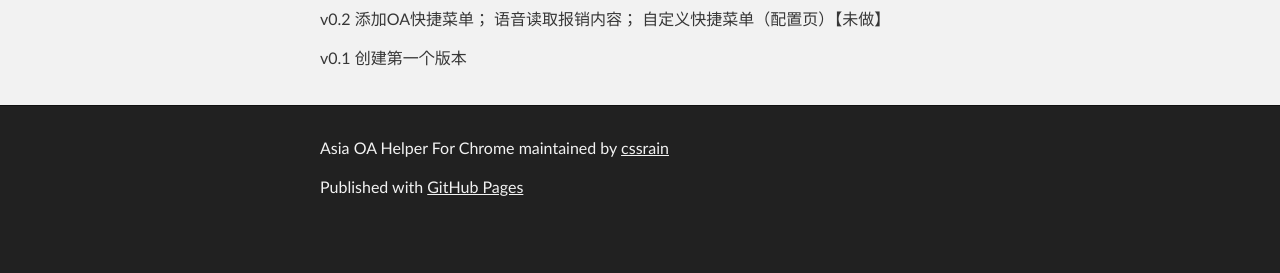
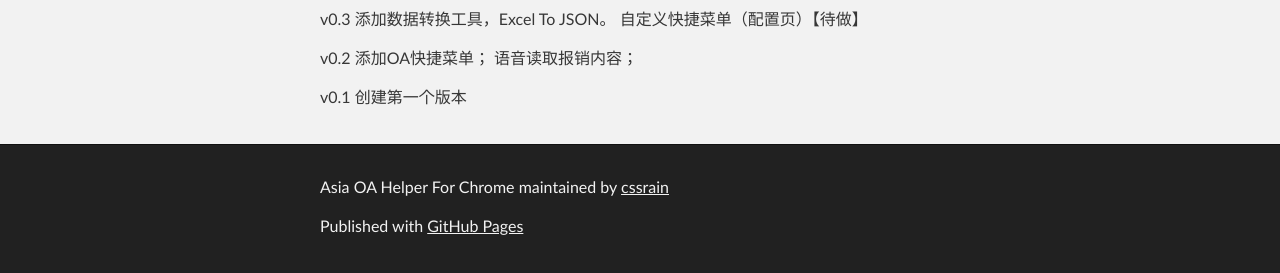
Before and after one commit to cssrain/assie, a plain HTML site: page index.html in a window 1280 px wide. Shown: the part 1792-2065 px from the top of the page. Before the commit the page ends 2026 px from the top, so only its background shows below. Drawn offline with Linux system fonts and the light colour scheme.

```diff
--- a/index.html
+++ b/index.html
@@ -62,10 +62,13 @@
 <h2>
 <a name="%E5%8D%87%E7%BA%A7%E8%AE%B0%E5%BD%95" class="anchor" href="#%E5%8D%87%E7%BA%A7%E8%AE%B0%E5%BD%95"><span class="octicon octicon-link"></span></a>升级记录</h2>
 
+<p>v0.3
+添加数据转换工具，Excel To JSON。
+自定义快捷菜单（配置页）【待做】</p>
+
 <p>v0.2
 添加OA快捷菜单；
-语音读取报销内容；
-自定义快捷菜单（配置页）【未做】</p>
+语音读取报销内容；</p>
 
 <p>v0.1
 创建第一个版本</p>
--- a/params.json
+++ b/params.json
@@ -1 +1 @@
-{"name":"Asia OA Helper For Chrome","tagline":"亚信OA助手","body":"Asia OA Helper For Chrome 亚信OA助手\r\n=========\r\n\r\n为了节约大家时间，提供工作效率，方便填写报销明细，故开发了此扩展。\r\n此扩展是一个Chrome的插件，大家可以去Chrome应用商店安装。\r\n地址是：[亚信OA助手Chrome Plugin](https://chrome.google.com/webstore/detail/ignahanahanaegnacbbiflgfebkbobbl).\r\n\r\n##OA快捷导航\r\n\r\n让导航更便捷。\r\n\r\n![OA快捷导航](https://raw.githubusercontent.com/cssrain/assie/master/prtsc/1.png)\r\n\r\n##一键预览报销单\r\n\r\n在报销页面，点击下方的“一键预览报销单”按钮，即可更直观的预览本次报销的详情。\r\n\r\n![一键预览报销单](https://raw.githubusercontent.com/cssrain/assie/master/prtsc/2.png)\r\n\r\n\r\n##一键生成明细\r\n\r\n在明细页面内，把明细都生成。在使用一键生成明细时，如果只填写一个，另外2个不填写，那么另外2个会被冲掉，所以请使用时，务必都填写（如果有明细的话）。\r\n\r\n![一键预览报销单](https://raw.githubusercontent.com/cssrain/assie/master/prtsc/4.png)\r\n\r\n##升级记录\r\nv0.2\r\n添加OA快捷菜单；\r\n语音读取报销内容；\r\n自定义快捷菜单（配置页）【未做】\r\n\r\nv0.1\r\n创建第一个版本\r\n\r\n","google":"","note":"Don't delete this file! It's used internally to help with page regeneration."}
+{"name":"Asia OA Helper For Chrome","tagline":"亚信OA助手","body":"Asia OA Helper For Chrome 亚信OA助手\r\n=========\r\n\r\n为了节约大家时间，提供工作效率，方便填写报销明细，故开发了此扩展。\r\n此扩展是一个Chrome的插件，大家可以去Chrome应用商店安装。\r\n地址是：[亚信OA助手Chrome Plugin](https://chrome.google.com/webstore/detail/ignahanahanaegnacbbiflgfebkbobbl).\r\n\r\n##OA快捷导航\r\n\r\n让导航更便捷。\r\n\r\n![OA快捷导航](https://raw.githubusercontent.com/cssrain/assie/master/prtsc/1.png)\r\n\r\n##一键预览报销单\r\n\r\n在报销页面，点击下方的“一键预览报销单”按钮，即可更直观的预览本次报销的详情。\r\n\r\n![一键预览报销单](https://raw.githubusercontent.com/cssrain/assie/master/prtsc/2.png)\r\n\r\n\r\n##一键生成明细\r\n\r\n在明细页面内，把明细都生成。在使用一键生成明细时，如果只填写一个，另外2个不填写，那么另外2个会被冲掉，所以请使用时，务必都填写（如果有明细的话）。\r\n\r\n![一键预览报销单](https://raw.githubusercontent.com/cssrain/assie/master/prtsc/4.png)\r\n\r\n##升级记录\r\nv0.3\r\n添加数据转换工具，Excel To JSON。\r\n自定义快捷菜单（配置页）【待做】\r\n\r\nv0.2\r\n添加OA快捷菜单；\r\n语音读取报销内容；\r\n\r\nv0.1\r\n创建第一个版本\r\n\r\n","google":"","note":"Don't delete this file! It's used internally to help with page regeneration."}
```
